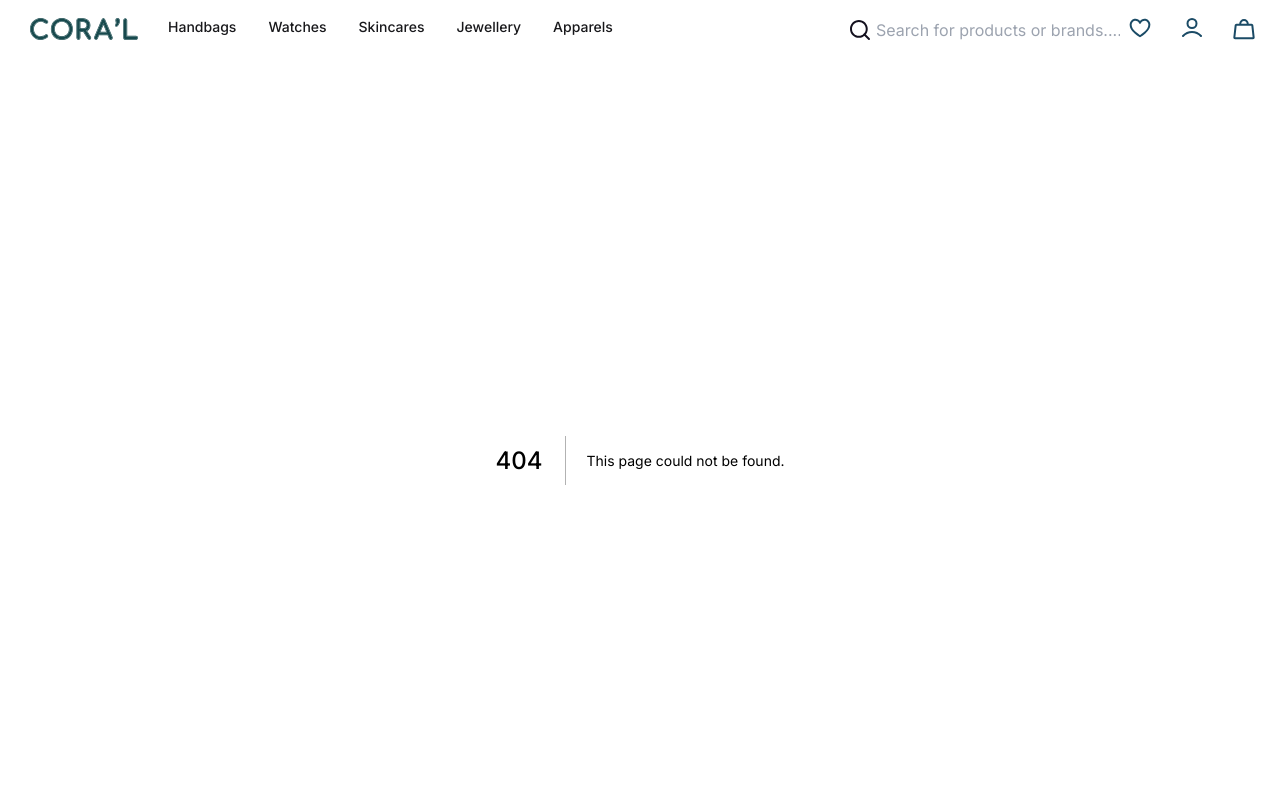
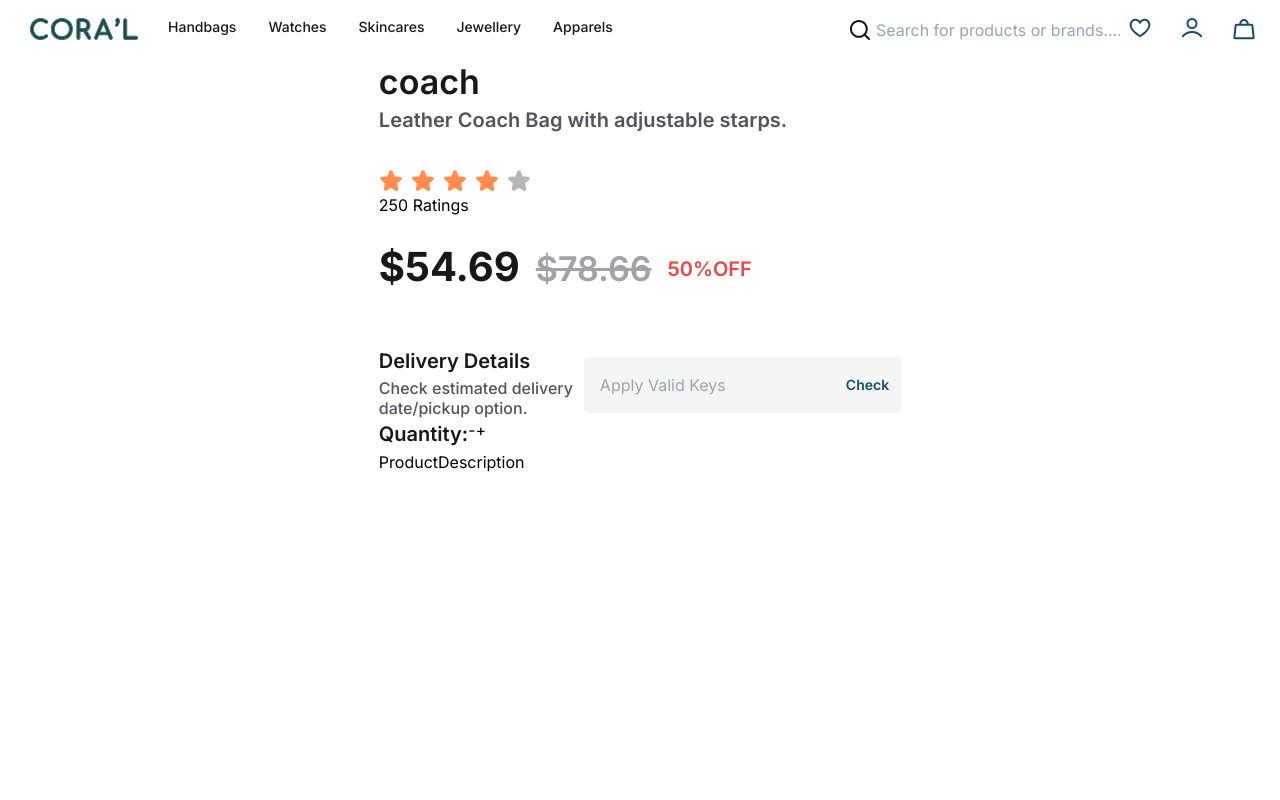
Before and after one commit to Default-0-o/cafe-finder, a Next.js app: page /product/1 in a window 1280 px wide. Before the commit this address had no page. Shown: the top 800 px of the page. Built offline with nearby package versions, Linux system fonts and the light colour scheme.

Commit message:
temporary commit to cherry pick

```diff
--- /dev/null
+++ b/components/common/Rating/index.jsx
@@ -0,0 +1,16 @@
+import StarIcon from "@/components/icons/StarIcon";
+import React from "react";
+
+function Rating() {
+  return (
+    <div className="flex gap-2">
+      <StarIcon color="#FF8C4B" />
+      <StarIcon color="#FF8C4B" />
+      <StarIcon color="#FF8C4B" />
+      <StarIcon color="#FF8C4B" />
+      <StarIcon />
+    </div>
+  );
+}
+
+export default Rating;
--- /dev/null
+++ b/components/icons/StarIcon.jsx
@@ -0,0 +1,29 @@
+import React from "react";
+
+function StarIcon({ color = "#B6B6B6" }) {
+  return (
+    <>
+      <svg
+        width="24"
+        height="24"
+        viewBox="0 0 24 24"
+        fill="none"
+        xmlns="http://www.w3.org/2000/svg"
+      >
+        <g id="Star">
+          <path
+            id="Vector"
+            d="M12.4135 17.8812L17.1419 20.8769C17.7463 21.2598 18.4967 20.6903 18.3173 19.9847L16.9512 14.6108C16.9127 14.4611 16.9173 14.3036 16.9643 14.1564C17.0114 14.0092 17.0991 13.8783 17.2172 13.7787L21.4573 10.2496C22.0144 9.78588 21.7269 8.86126 21.0111 8.81481L15.4738 8.45544C15.3247 8.44479 15.1816 8.39198 15.0613 8.30317C14.941 8.21437 14.8484 8.09321 14.7943 7.95382L12.7292 2.75323C12.673 2.60528 12.5732 2.4779 12.443 2.38802C12.3127 2.29814 12.1582 2.25 12 2.25C11.8418 2.25 11.6873 2.29814 11.557 2.38802C11.4268 2.4779 11.327 2.60528 11.2708 2.75323L9.20568 7.95382C9.15157 8.09321 9.05897 8.21437 8.93868 8.30317C8.81838 8.39198 8.67533 8.44479 8.52618 8.45544L2.98894 8.81481C2.27315 8.86126 1.9856 9.78588 2.54272 10.2496L6.78278 13.7787C6.90095 13.8783 6.9886 14.0092 7.03566 14.1564C7.08272 14.3036 7.08727 14.4611 7.0488 14.6108L5.78188 19.5945C5.56667 20.4412 6.46715 21.1246 7.19243 20.6651L11.5865 17.8812C11.71 17.8025 11.8535 17.7607 12 17.7607C12.1465 17.7607 12.29 17.8025 12.4135 17.8812Z"
+            fill={color}
+            stroke={color}
+            stroke-width="2"
+            stroke-linecap="round"
+            stroke-linejoin="round"
+          />
+        </g>
+      </svg>
+    </>
+  );
+}
+
+export default StarIcon;
--- /dev/null
+++ b/components/pages/product/index.jsx
@@ -0,0 +1,14 @@
+import React from "react";
+import ProductInfo from "./productInfo";
+import ProductDescription from "./ProductDescription";
+
+function ProductComponent() {
+  return (
+    <div>
+      <ProductInfo/>
+      <ProductDescription />
+    </div>
+  );
+}
+
+export default ProductComponent;
--- /dev/null
+++ b/components/pages/product/productDescription.jsx
@@ -0,0 +1,11 @@
+import React from "react";
+
+function ProductDescription() {
+  return(
+
+  <div>ProductDescription</div>
+
+  )
+}
+
+export default ProductDescription;
--- /dev/null
+++ b/components/pages/product/productInfo.jsx
@@ -0,0 +1,16 @@
+import React from "react";
+import ProductInfoDescripton from "./productInfoDescripton";
+import ProductInfoImages from "./productInfoImages";
+
+function ProductInfo() {
+  return (
+    <div
+      className="flex"
+    >
+      <ProductInfoDescripton />
+      <ProductInfoImages/>
+    </div>
+  );
+}
+
+export default ProductInfo;
--- /dev/null
+++ b/components/pages/product/productInfoDescripton.jsx
@@ -0,0 +1,62 @@
+import Rating from "@/components/common/Rating";
+import React from "react";
+
+function ProductInfoDescripton() {
+  return (
+    <div>
+      <p className="text-zinc-900 text-[34px] font-semibold leading-[44px]">
+        coach
+      </p>
+      <p className="text-zinc-600 text-xl font-semibold leading-relaxed pb-8">
+        Leather Coach Bag with adjustable starps.
+      </p>
+      <div>
+        <Rating />
+        <p>250 Ratings</p>
+      </div>
+
+      <div className="flex gap-4 pt-6 pb-6">
+        <p className="text-zinc-900 text-[40px] font-bold font-['Inter'] leading-[52px]">
+          $54.69
+        </p>
+        <del className="text-right text-zinc-400 text-[34px] font-semibold font-['Inter'] line-through leading-relaxed">
+          $78.66
+        </del>
+        <p className="text-right text-red-500 text-xl font-semibold font-['Inter'] leading-relaxed pt-3 pb-3">
+          50%OFF
+        </p>
+      </div>
+      <div className="flex">
+        <div>
+          <h2 className="text-zinc-900 text-xl font-semibold font-['Inter'] leading-relaxed pt-6">
+            Delivery Details
+          </h2>
+          <p className="w-[205px] text-zinc-600 text-base font-medium font-['Inter'] leading-tight">
+            Check estimated delivery date/pickup option.
+          </p>
+        </div>
+        <div className="w-full max-w-[390px] h-14 pl-4 pr-3 py-[18px] bg-zinc-100 rounded justify-start items-center gap-3 inline-flex mt-9">
+          <input
+            className=" bg-zinc-100"
+            placeholder="Apply Valid Keys"
+          ></input>
+
+          <button className="text-cyan-900 text-sm font-semibold font-['Inter'] leading-none">
+            Check
+          </button>
+        </div>
+      </div>
+      <div className="flex">
+        <p className="text-zinc-900 text-xl font-semibold font-['Inter'] leading-relaxed">
+          Quantity:
+        </p>
+        <div>
+          <button className="">-</button>
+          <button className="">+</button>
+        </div>
+      </div>
+    </div>
+  );
+}
+
+export default ProductInfoDescripton;
--- /dev/null
+++ b/components/pages/product/productInfoImages.jsx
@@ -0,0 +1,9 @@
+import React from 'react'
+
+function ProductInfoImages() {
+  return (
+    <div></div>
+  )
+}
+
+export default ProductInfoImages
--- /dev/null
+++ b/pages/product/[id].jsx
@@ -0,0 +1,8 @@
+import ProductComponent from "@/components/pages/product";
+import React from "react";
+
+function ProductPage() {
+  return <ProductComponent />;
+}
+
+export default ProductPage;
```
Also changed, not shown: components/pages/Category/index.jsx (+5 -2 lines).
